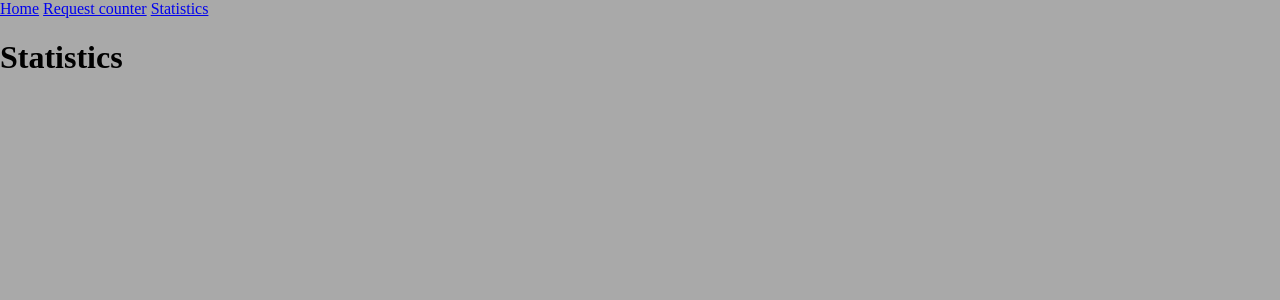
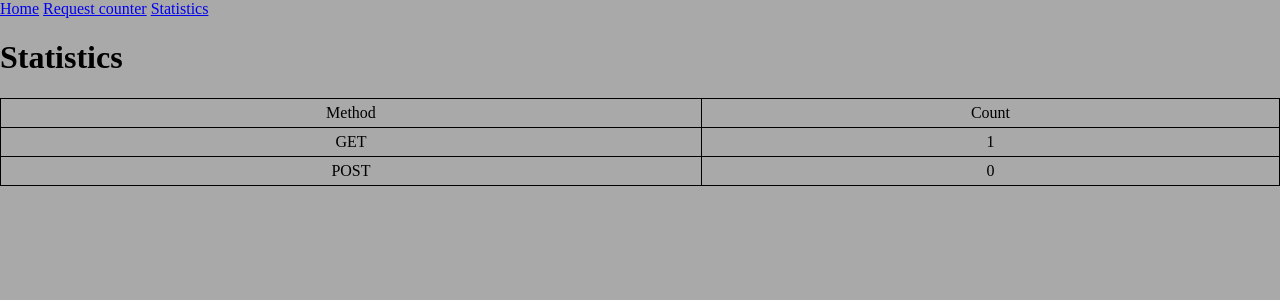
Before and after one commit to dandumitriu33/request-counter-with-Flask, a Flask app: page /statistics in a window 1280 px wide. Shown: the top 300 px of the page. Run offline with Flask 2, Linux system fonts and the light colour scheme.

Commit message:
Add the count GET requests feature

```diff
--- a/app.py
+++ b/app.py
@@ -1,6 +1,9 @@
-from flask import Flask, render_template
+from flask import Flask, render_template, request
 
 app = Flask(__name__)
+
+GET_COUNTER = 0
+POST_COUNTER = 0
 
 
 @app.route('/')
@@ -11,13 +14,22 @@ def home():
 
 @app.route('/request-counter', methods=['GET', 'POST'])
 def request_counter():
-
+    global GET_COUNTER, POST_COUNTER
+    if request.method == 'GET':
+        GET_COUNTER += 1
+        return render_template('request-counter.html', get_counter=GET_COUNTER)
+    elif request.method == 'POST':
+        POST_COUNTER += 1
+        return render_template('request-counter.html', post_counter=POST_COUNTER)
     return render_template('request-counter.html')
 
 
 @app.route('/statistics')
 def statistics():
-    return render_template('statistics.html')
+    global GET_COUNTER, POST_COUNTER
+    return render_template('statistics.html',
+                           get_counter=GET_COUNTER,
+                           post_counter=POST_COUNTER)
 
 
 if __name__ == '__main__':
--- a/templates/statistics.html
+++ b/templates/statistics.html
@@ -10,4 +10,26 @@
 {% block body %}
 <h1>Statistics</h1>
 
+    <table>
+
+        <thead>
+        <tr>
+            <td>Method</td>
+            <td>Count</td>
+        </tr>
+        </thead>
+
+        <tbody>
+            <tr>
+                <td>GET</td>
+                <td>{{ get_counter }}</td>
+            </tr>
+            <tr>
+                <td>POST</td>
+                <td>{{ post_counter }}</td>
+            </tr>
+        </tbody>
+
+    </table>
+
 {% endblock body %}
```
